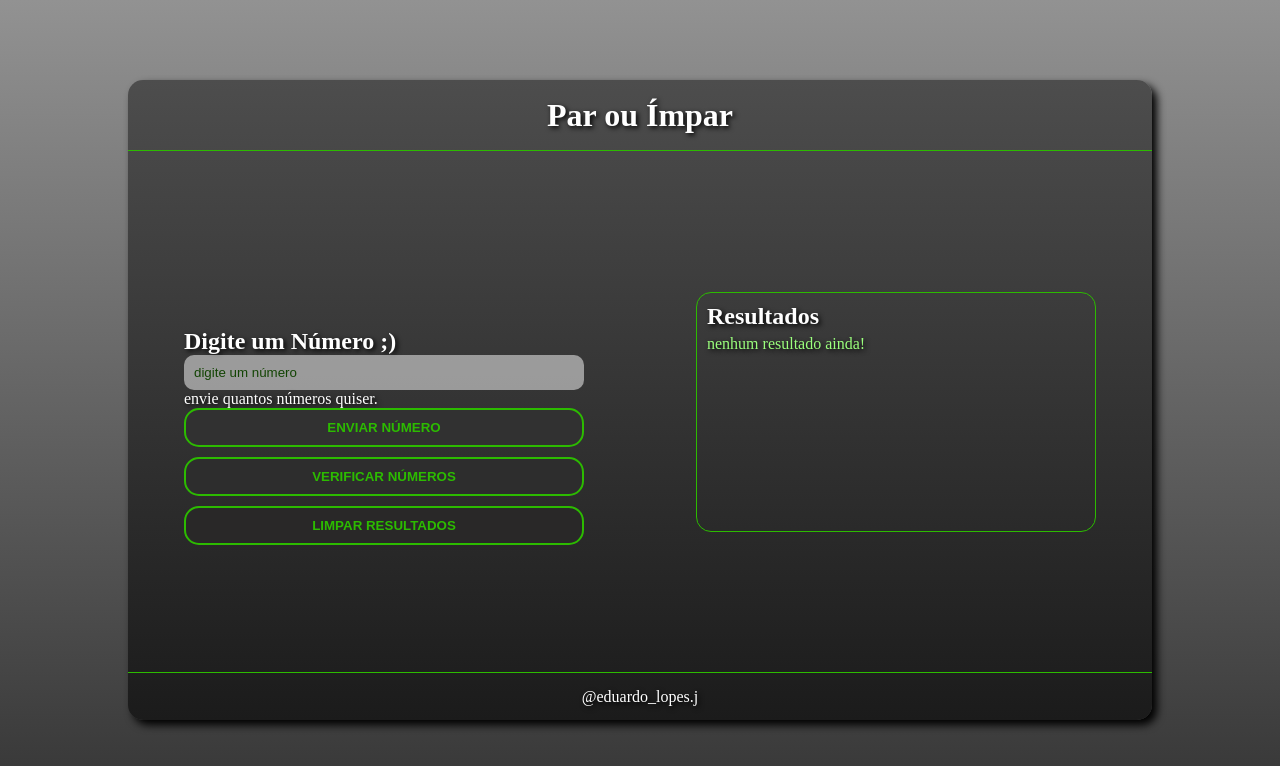
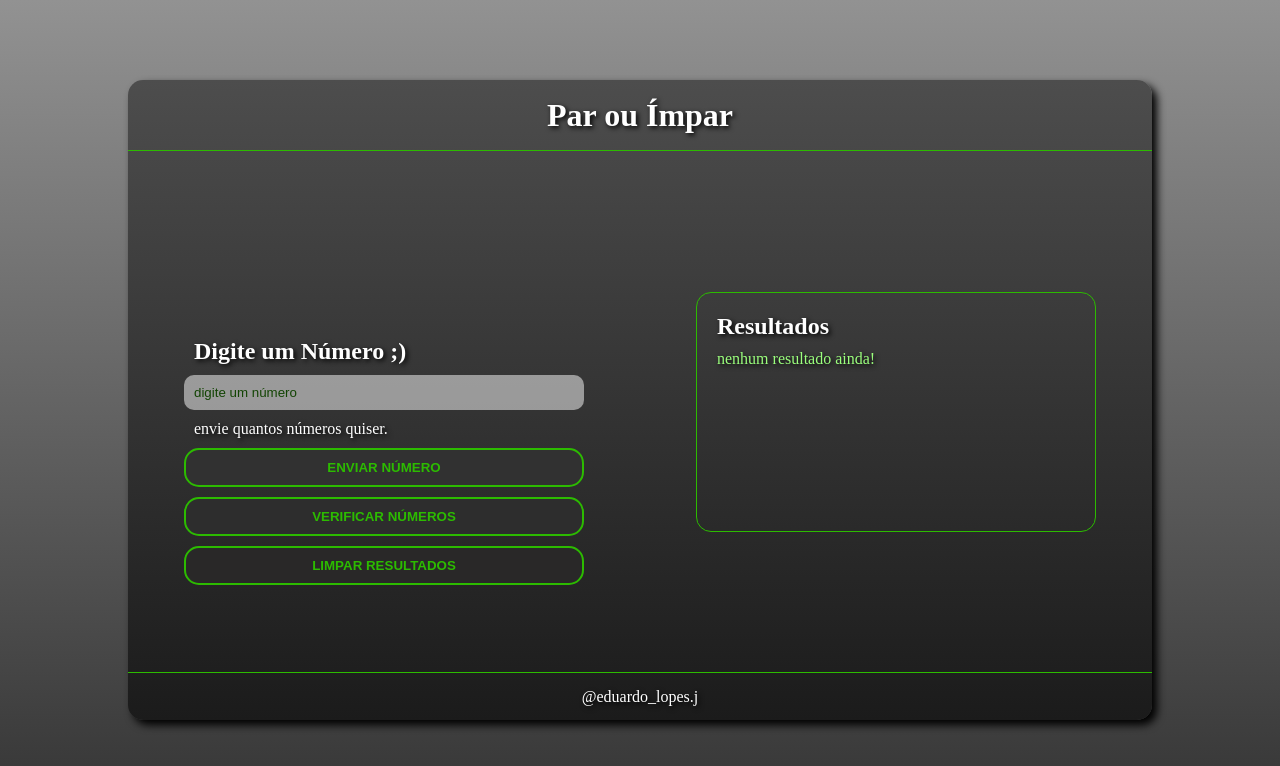
Before and after one commit to duardoLopes/par-ou-impar, a plain HTML site: page index.html in a window 1280 px wide. Drawn offline with Linux system fonts and the light colour scheme.

Commit message:
update h2 and p

```diff
--- a/styles/styles.css
+++ b/styles/styles.css
@@ -74,6 +74,15 @@ body {
     justify-content: space-between;
     flex-direction: column;
 }
+
+h2 {
+    margin: 10px;
+}
+
+p {
+    margin: 10px;
+}
+
 
 .input {
     background-color: rgba(255, 255, 255, .5);
```
